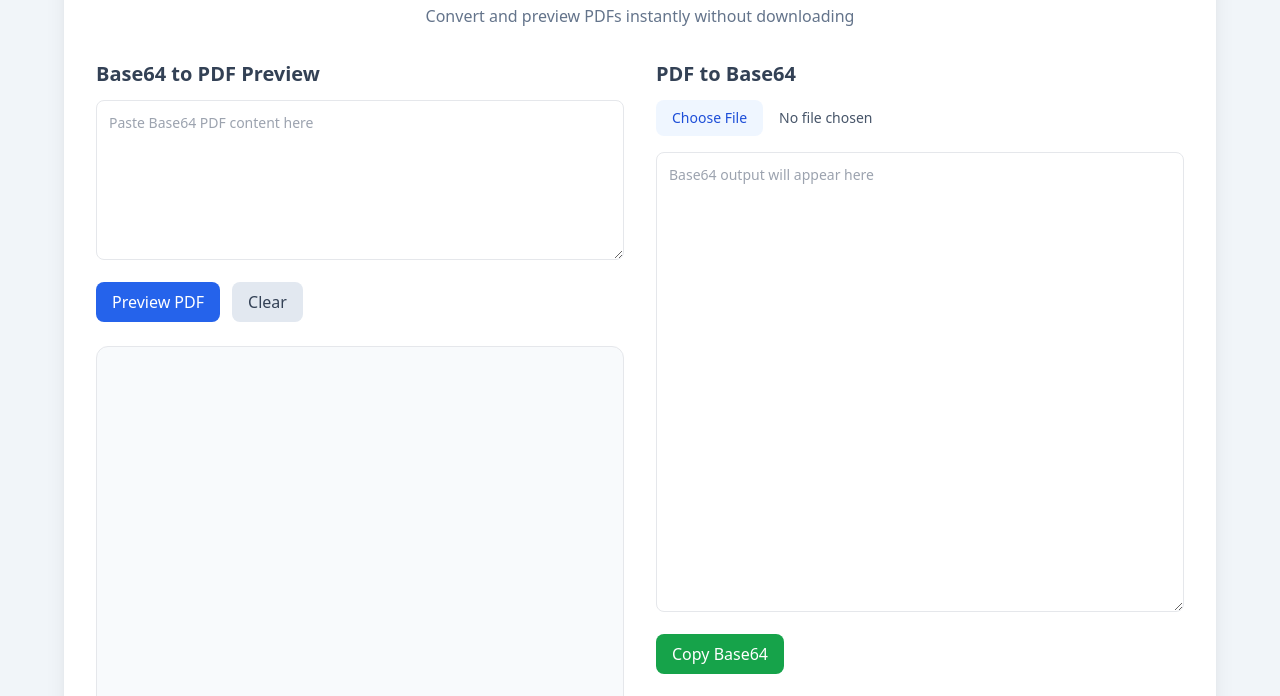
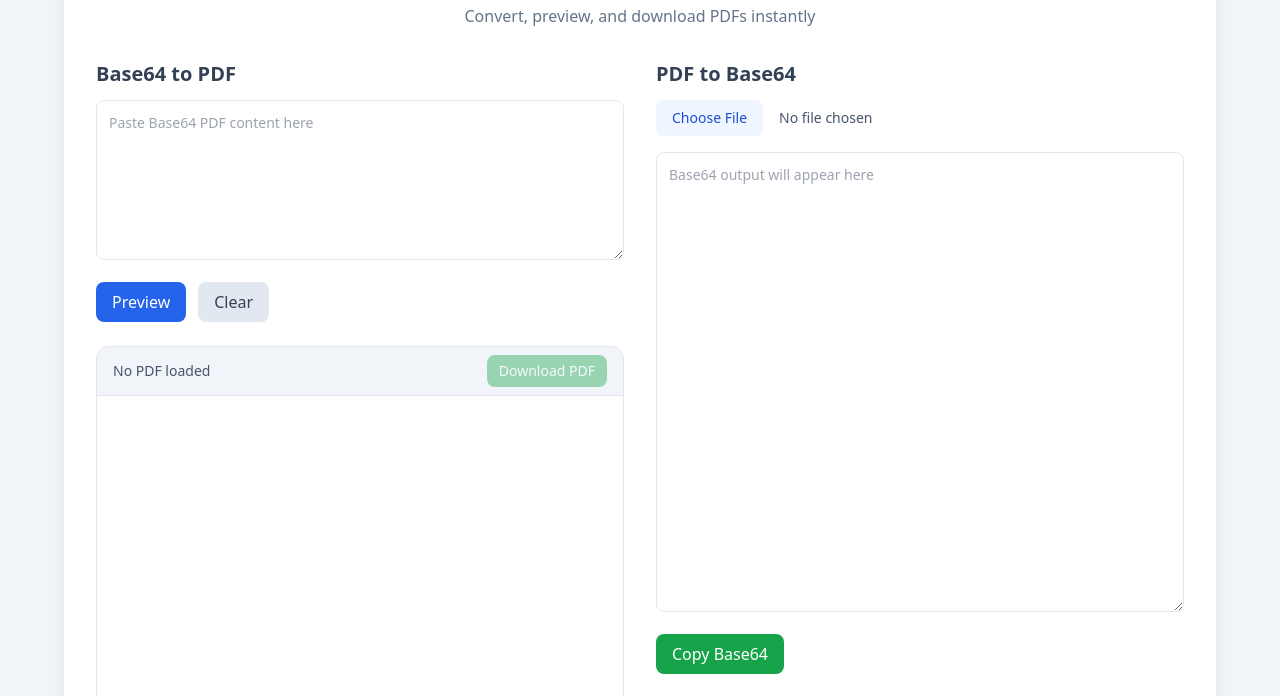
Before and after one commit to Dhruvmehta1311/base64-pdf-converter, a plain HTML site: page index.html in a window 1280 px wide. Shown: the part 104-800 px from the top of the page. Drawn offline with nearby package versions, Linux system fonts and the light colour scheme.

Commit message:
Enhance PDF converter with download feature

```diff
--- a/index.html
+++ b/index.html
@@ -13,7 +13,7 @@
       Base64 ↔ PDF Converter
     </h1>
     <p class="text-center text-slate-500 mb-8">
-      Convert and preview PDFs instantly without downloading
+      Convert, preview, and download PDFs instantly
     </p>
 
     <div class="grid lg:grid-cols-2 gap-8">
@@ -21,7 +21,7 @@
       <!-- Base64 to PDF -->
       <div>
         <h2 class="text-xl font-semibold text-slate-700 mb-3">
-          Base64 to PDF Preview
+          Base64 to PDF
         </h2>
 
         <textarea id="base64Input"
@@ -31,7 +31,7 @@
         <div class="flex gap-3 mt-4">
           <button onclick="previewBase64PDF()"
             class="bg-blue-600 text-white px-4 py-2 rounded-lg hover:bg-blue-700 transition">
-            Preview PDF
+            Preview
           </button>
 
           <button onclick="clearBase64()"
@@ -40,11 +40,30 @@
           </button>
         </div>
 
-        <div class="mt-6 border rounded-xl overflow-hidden bg-slate-50 h-[500px]">
-          <iframe id="pdfPreview"
-            class="w-full h-full"
-            title="PDF Preview">
-          </iframe>
+        <!-- Preview Container -->
+        <div class="mt-6 border rounded-xl overflow-hidden bg-slate-50">
+
+          <!-- Preview Header -->
+          <div class="flex items-center justify-between px-4 py-2 bg-slate-100 border-b">
+            <span id="previewStatus" class="text-sm text-slate-600">
+              No PDF loaded
+            </span>
+
+            <button onclick="downloadPDF()"
+              class="bg-green-600 text-white px-3 py-1.5 text-sm rounded-lg hover:bg-green-700 transition disabled:opacity-40"
+              id="downloadBtn"
+              disabled>
+              Download PDF
+            </button>
+          </div>
+
+          <!-- PDF Viewer -->
+          <div class="h-[500px]">
+            <iframe id="pdfPreview"
+              class="w-full h-full bg-white"
+              title="PDF Preview">
+            </iframe>
+          </div>
         </div>
       </div>
 
@@ -101,14 +120,32 @@
         currentPdfUrl = URL.createObjectURL(blob);
 
         document.getElementById("pdfPreview").src = currentPdfUrl;
+        document.getElementById("previewStatus").textContent = "PDF loaded successfully";
+        document.getElementById("downloadBtn").disabled = false;
       } catch {
         alert("Invalid Base64 string");
       }
     }
 
+    function downloadPDF() {
+      if (!currentPdfUrl) return;
+
+      const a = document.createElement("a");
+      a.href = currentPdfUrl;
+      a.download = "converted.pdf";
+      a.click();
+    }
+
     function clearBase64() {
       document.getElementById("base64Input").value = "";
       document.getElementById("pdfPreview").src = "";
+      document.getElementById("previewStatus").textContent = "No PDF loaded";
+      document.getElementById("downloadBtn").disabled = true;
+
+      if (currentPdfUrl) {
+        URL.revokeObjectURL(currentPdfUrl);
+        currentPdfUrl = null;
+      }
     }
 
     function convertPDFToBase64(input) {
```
